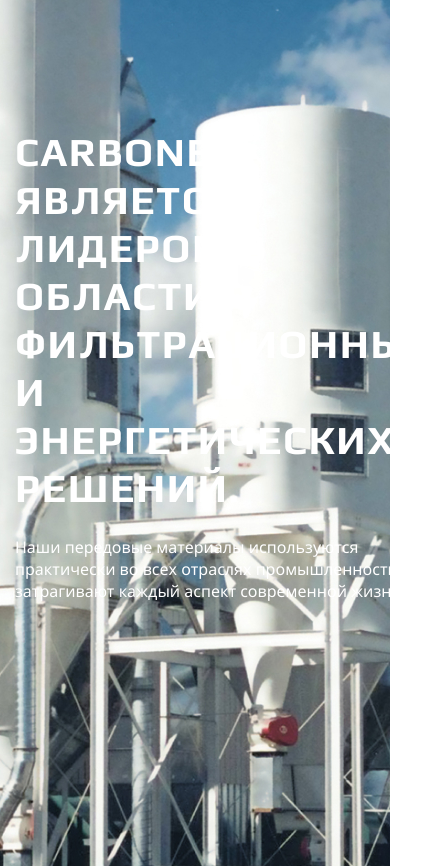
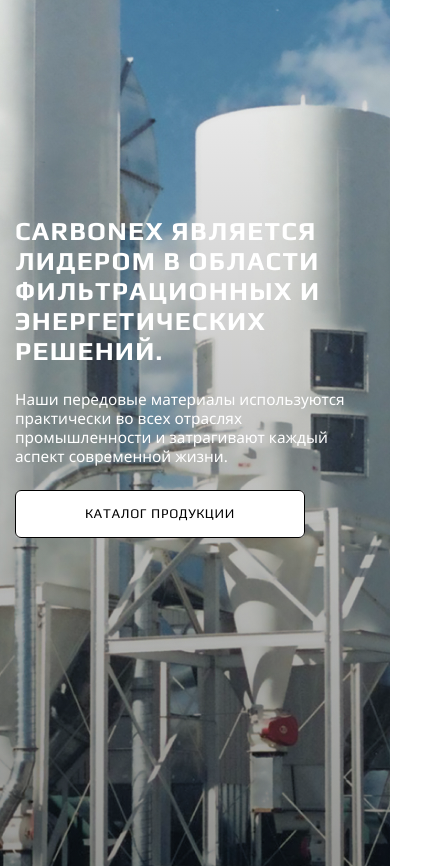
Before and after one commit to SergeiLemeshko/Carbonex, a website: page src/index.html in a window 390 px wide. Shown: the part 113-979 px from the top of the page, 437 px wide, since content can reach past the window. Drawn offline with nearby package versions, Linux system fonts and the light colour scheme; files that its build step writes are made by us from their sources; files whose address does not match are found by name.

Commit message:
finished main page

```diff
--- a/gulp/version.json
+++ b/gulp/version.json
@@ -1,3 +1,3 @@
 {
-    "main": "20221113222841"
+    "main": "20221114212858"
 }
--- a/src/html/main.html
+++ b/src/html/main.html
@@ -6,7 +6,7 @@
 					<h1>CARBONEX является лидером в области фильтрационных и энергетических решений.</h1>
 					<p>Наши передовые материалы используются практически во всех отраслях
 						промышленности и затрагивают каждый аспект современной жизни.</p>
-					<button type="button" class="main__button"><span>Каталог продукции</span></button>
+					<button type="button" class="main__button-header"><span>Каталог продукции</span></button>
 				</div>
 			</div>
 			<div class="block__element"></div>
--- a/src/scss/main.scss
+++ b/src/scss/main.scss
@@ -1,20 +1,15 @@
 .main {
 	max-width: 1920px;
 	height: 979px;
-	background-image: url('/img/main-img.jpg');
+	background: linear-gradient(rgba(255, 255, 255, 0.1), rgba(0, 0, 0, 0.4)),
+					url('/img/main-img.jpg');
 	background-repeat: no-repeat;
 	background-size: cover;
 	background-position: center;
-
-	// @media (max-width: 767px) {
-	// 	max-width: 767px;
-	// 	height: 733px;
-	// }
 }
 
 .main__container {
-	// position: relative;
-	// max-width: 1400px;
+
 }
 
 .container {
@@ -27,10 +22,6 @@
 	object-position: center;
 	max-width: 100%;
 	height: auto;
-
-	// @media (max-width: 767px) {
-	// 	object-fit: fill;
-	// }
 }
 
 .block__row {
@@ -44,11 +35,13 @@
 
 .block__element {
 	flex: 0 1 50%;
+
+	@media (max-width: 992px) {
+		flex: 0 0 100%;
+	}
 }
 
 .block__content {
-
-
 
 	& h1 {
 		display: flex;
@@ -60,6 +53,17 @@
 		font-weight: 700;
 		color: #FFFFFF;
 		margin-bottom: 24px;
+
+		@media (max-width: 992px) {
+			max-width: 900px;
+			margin-right: 10px;
+		}
+
+		@media (max-width: 767px) {
+			font-size: 1.625rem;
+			line-height: 30px;
+			letter-spacing: 0.05em;
+		}
 	}
 
 	& p {
@@ -67,32 +71,29 @@
 		color: #FFFFFF;
 		line-height: 22px;
 		padding-bottom: 24px;
+
+		@media (max-width: 992px) {
+			max-width: 800px;
+			margin-right: 10px;
+		}
+
+		@media (max-width: 767px) {
+			max-width: 700px;
+			font-size: 0.96rem;
+			line-height: 19px;
+		}
 	}
 }
 
-.main__button {
+.main__button-header {
 	background: #FFFFFF;
-	margin-right: 10px;
-	width: 207px;
+	border-radius: 6px;
+	width: 326px;
 	height: 48px;
 
-	@media (max-width: 1200px) {
-		display: flex;
-		align-items: center;
-		justify-content: center;
-		width: 160px;
-		height: 35px;
-	}
-
-	@media (max-width: 992px) {
-		margin-right: 10px;
-		width: 207px;
+	@media (max-width: 767px) {
+		width: 290px;
 		height: 48px;
-		z-index: 3;
-	}
-
-	@media (max-width: 767px) {
-		display: none;
 	}
 
 	& span {
@@ -105,16 +106,14 @@
 		border: 1px solid #000000;
 		border-radius: 6px;
 		white-space: nowrap;
-		padding: 15px 27px;
+		width: 326px;
+		height: 48px;
 		text-transform: uppercase;
 		letter-spacing: 0.05em;
 
-	@media (max-width: 1200px) {
-		padding: 12px 18px;
-	}
-	@media (max-width: 992px) {
-		padding: 15px 27px;
+		@media (max-width: 767px) {
+			width: 290px;
+			height: 48px;
+		}
 	}
 }
-
-}
```
Also changed, not shown: dist/css/style.css, dist/css/style.min.css, dist/index.html.
